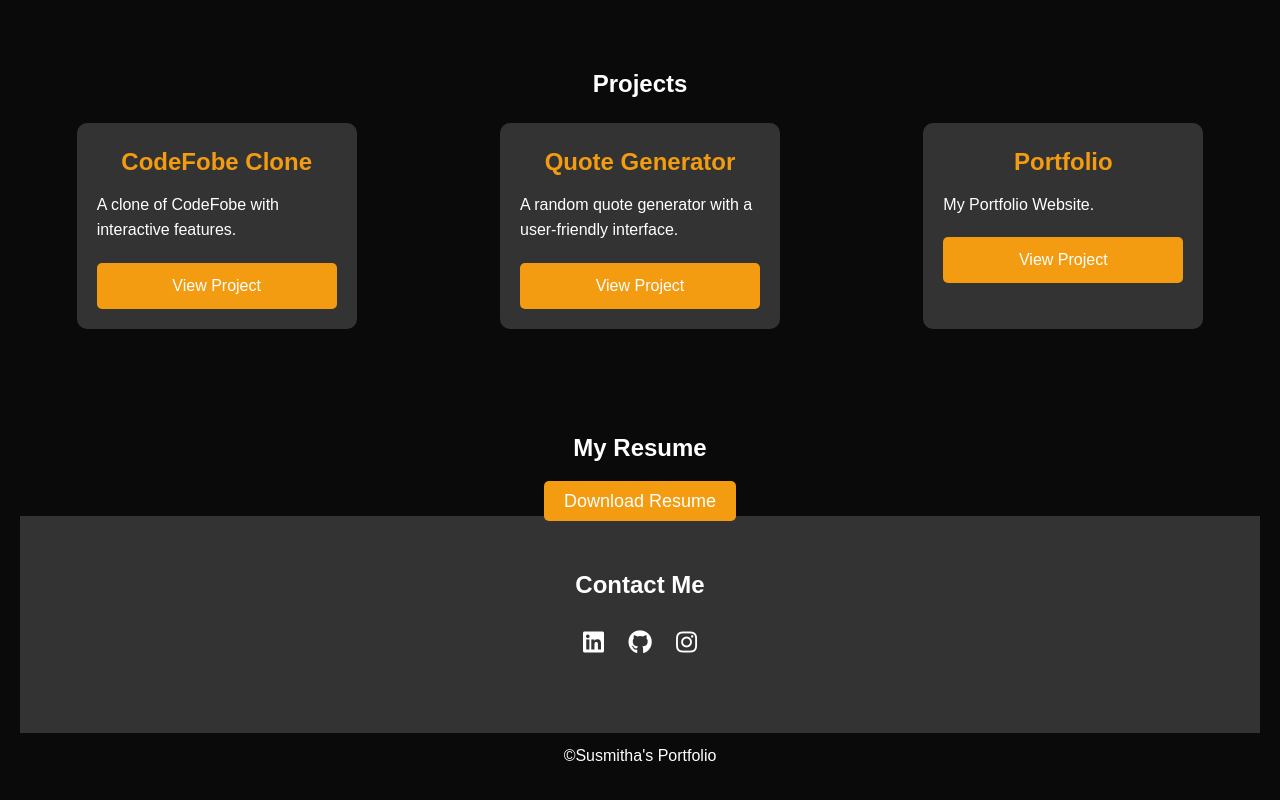
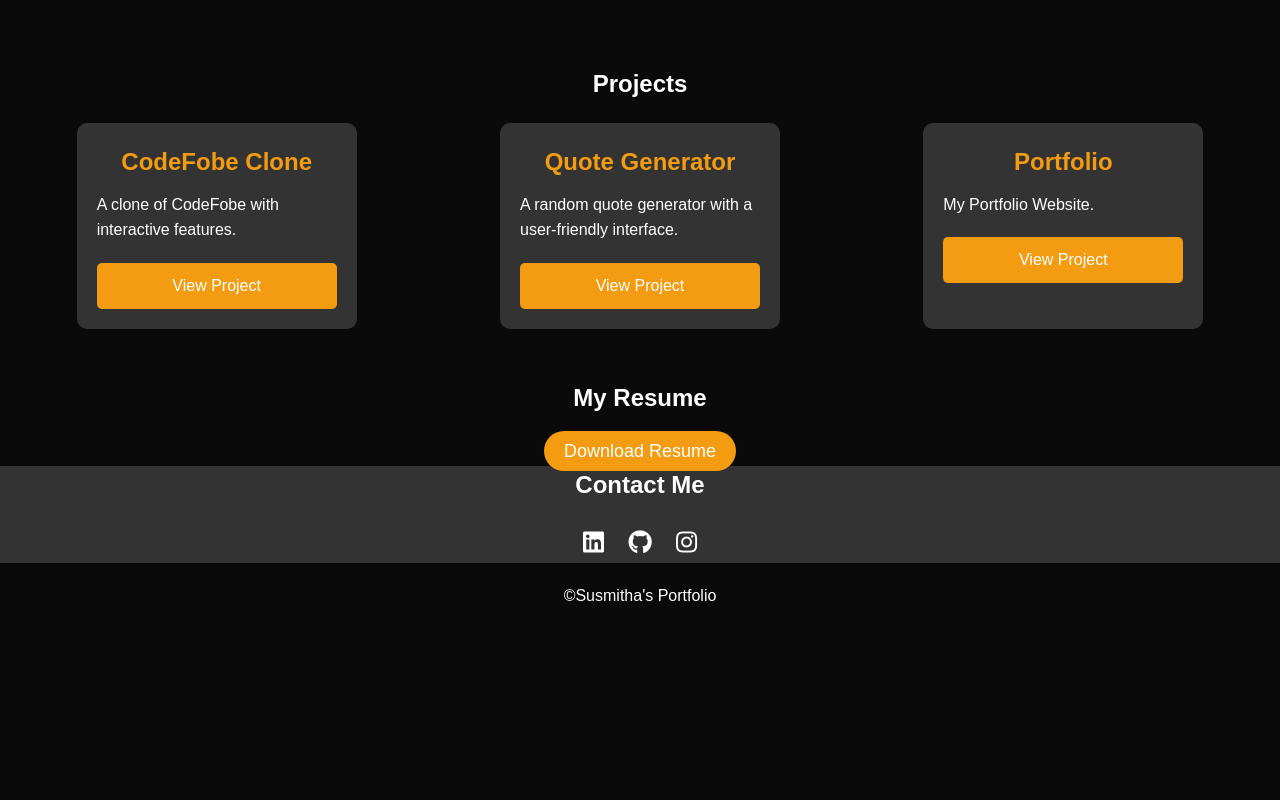
Before and after one commit to susmithachaganti/portfolio, a plain HTML site: page index.html in a window 1280 px wide. Shown: the part 1152-1952 px from the top of the page. After the commit the page ends 1760 px from the top, so only its background shows below. Drawn offline with nearby package versions, Linux system fonts and the light colour scheme.

Commit message:
index.html

```diff
--- a/index.html
+++ b/index.html
@@ -213,7 +213,7 @@
 
         /* Resume Section */
         #resume {
-            padding: 50px 20px;
+
             background: #0a0a0a;
             color: #fff;
             text-align: center;
@@ -223,7 +223,7 @@
             background: #f39c12;
             color: #fff;
             padding: 10px 20px;
-            border-radius: 5px;
+            border-radius: 422px;
             text-decoration: none;
             font-size: 18px;
             transition: background 0.3s ease;
@@ -234,7 +234,6 @@
         }
         /* Contact Section */
         #contact {
-            padding: 50px 20px;
             text-align: center;
             background: #333;
         }
@@ -257,14 +256,12 @@
         /* Footer */
         footer {
             text-align: center;
-            padding: 10px;
             background: #0a0a0a;
             color: #fff;
         }
     </style>
 </head>
 <body>
-
     <!-- Navbar -->
     <nav class="navbar">
         <div><a href="#home">🆂🆄🆂🅼🅸🆃🅷🅰🖤</a></div>
```
